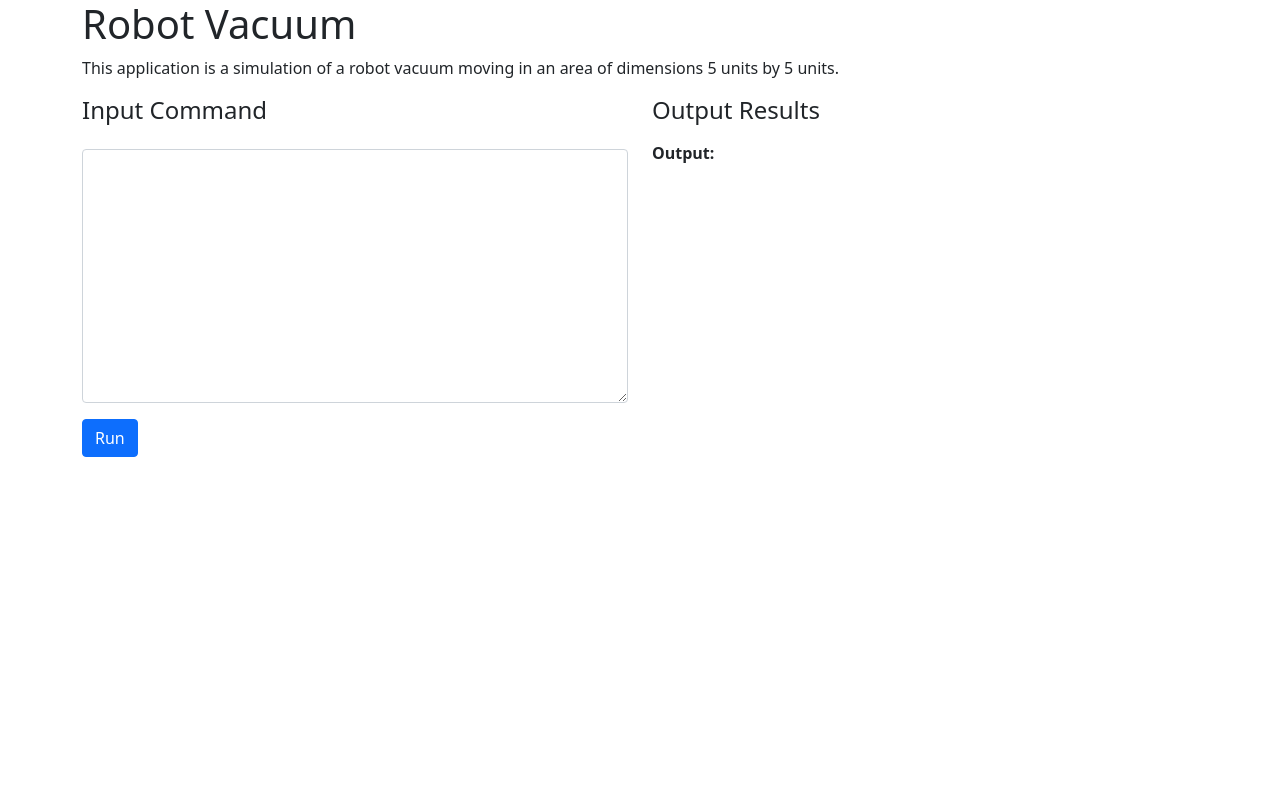
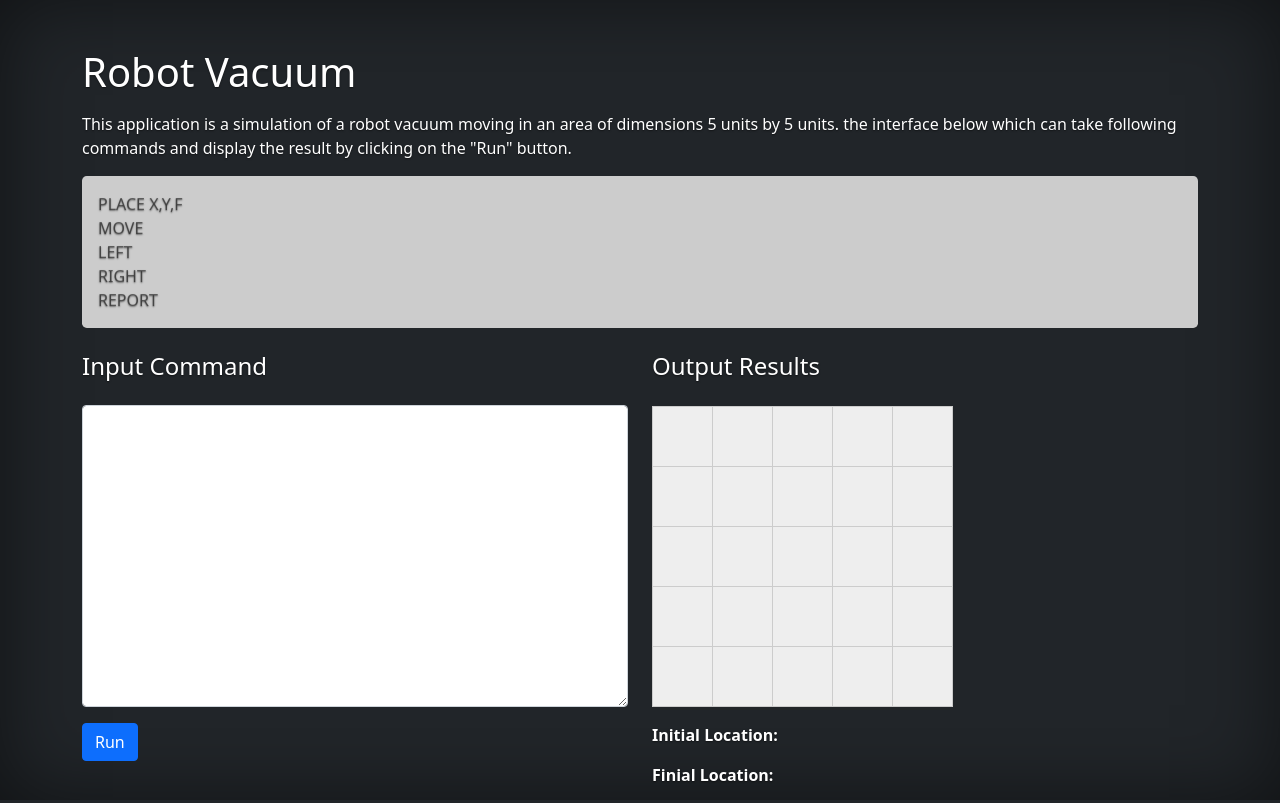
Before and after one commit to xtensionhong/Robot-Vacuum, a plain HTML site: page index.html in a window 1280 px wide. Drawn offline with nearby package versions, Linux system fonts and the light colour scheme.

Commit message:
Update index.html

```diff
--- a/index.html
+++ b/index.html
@@ -4,43 +4,68 @@
     <meta charset="UTF-8">
     <meta name="viewport" content="width=device-width, initial-scale=1">
     <title>Robot_Vacuum</title>
-    <!-- Bootstrap CSS -->
     <link href="https://cdn.jsdelivr.net/npm/bootstrap@5.0.2/dist/css/bootstrap.min.css" rel="stylesheet" integrity="sha384-EVSTQN3/azprG1Anm3QDgpJLIm9Nao0Yz1ztcQTwFspd3yD65VohhpuuCOmLASjC" crossorigin="anonymous">
-
+    <link href="style.css" type="text/css" rel="stylesheet"/>
 </head>
-<body>
+<body class="h-100 text-white bg-dark">
 <main>
     <div class="container">
         <div class="row">
             <div class="col-12">
-                <h1>Robot Vacuum</h1>
+                <h1 class="mt-5">Robot Vacuum</h1>
 
-                <p>This application is a simulation of a robot vacuum moving in an area of dimensions 5 units by 5 units.</p>
+                <p class="mt-3">This application is a simulation of a robot vacuum moving in an area of dimensions 5 units by 5 units. the interface below which can take following commands and display the result by clicking on the "Run" button.</p>
+
+                <div class="p-3 mb-4 bs-gray-400 rounded-3">
+                    <p class="text-black-50 mb-0">
+                        PLACE X,Y,F<br/>
+                        MOVE<br/>
+                        LEFT<br/>
+                        RIGHT<br/>
+                        REPORT
+                    </p>
+                </div>
+
             </div>
         </div>
 
         <div class="row">
-            <div class="col-6">
+            <div class="col-md-6">
                 <h4>Input Command</h4>
                 <div class="input-group">
-                    <textarea class="form-control mt-3" aria-label="With textarea" id="input-value" rows="10"></textarea>
+                    <textarea class="form-control mt-3" aria-label="With textarea" id="input-value" rows="12"></textarea>
                 </div>
 
                 <button type="submit" id="report-btn" class="btn btn-primary mt-3">Run</button>
             </div>
 
-            <div class="col-6">
+            <div class="col-md-6">
                 <h4>Output Results</h4>
-                <p class="mt-3"><b>Output:</b> <span id="output"></span></p>
+
+                <div id="grid-chart">
+
+                </div>
+
+                <p class="mt-3">
+                    <b>Initial Location:</b>
+                    <span class="output" id="initial-output"></span>
+                </p>
+
+                <p class="mt-3">
+                    <b>Finial Location:</b>
+                    <span class="output" id="finial-output"></span>
+                </p>
+
+
             </div>
+
+
         </div>
     </div>
 </main>
 
-<script
-        src="https://code.jquery.com/jquery-3.6.0.min.js"
-        integrity="sha256-/xUj+3OJU5yExlq6GSYGSHk7tPXikynS7ogEvDej/m4="
-        crossorigin="anonymous"></script>
+<script src="https://code.jquery.com/jquery-3.6.0.min.js"></script>
+<script src="script.js"></script>
+
 </body>
-<script src="script.js"></script>
 </html>
```
